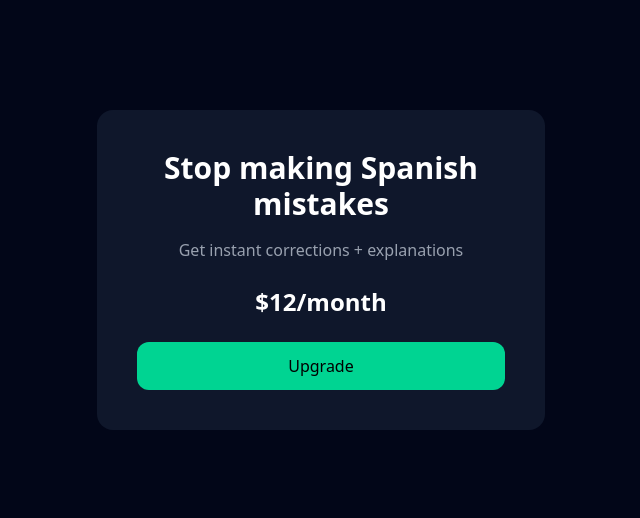
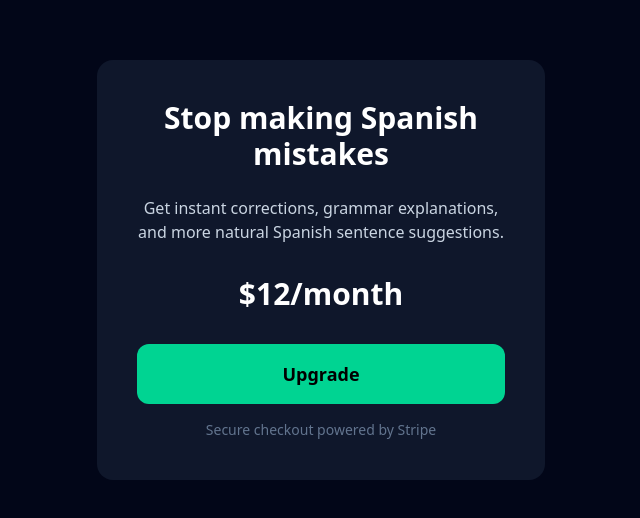
Before and after one commit to griggsbyj176-blip/fluentpath-ai-1, a Next.js app: page /pricing in a window 1280 px wide. Shown: the part 130-648 px from the top of the page, without its empty margins (319-959 px from the left). Built offline with nearby package versions, Linux system fonts and the light colour scheme.

Commit message:
Refactor PricingPage component layout and upgrade logic

```diff
--- a/app/pricing/page.tsx
+++ b/app/pricing/page.tsx
@@ -1,40 +1,31 @@
-"use client";
-
 export default function PricingPage() {
-  const handleUpgrade = async () => {
-    const email = prompt("Enter your email");
-    localStorage.setItem("email", email || "test@test.com");
-
-    const res = await fetch("/api/checkout", {
-      method: "POST",
-    });
-
-    const data = await res.json();
-    window.location.href = data.url;
-  };
-
   return (
-    <main className="min-h-screen bg-slate-950 text-white flex items-center justify-center p-6">
-      <div className="bg-slate-900 p-10 rounded-2xl text-center max-w-md">
-
-        <h1 className="text-3xl font-bold mb-4">
+    <main className="min-h-screen bg-slate-950 text-white px-6 flex items-center justify-center">
+      <section className="bg-slate-900 rounded-2xl p-10 max-w-md w-full text-center">
+        <h1 className="text-3xl font-extrabold mb-6">
           Stop making Spanish mistakes
         </h1>
 
-        <p className="text-gray-400 mb-6">
-          Get instant corrections + explanations
+        <p className="text-slate-300 mb-8">
+          Get instant corrections, grammar explanations, and more natural
+          Spanish sentence suggestions.
         </p>
 
-        <p className="text-2xl font-bold mb-6">$12/month</p>
+        <p className="text-3xl font-bold mb-8">
+          $12/month
+        </p>
 
-        <button
-          onClick={handleUpgrade}
-          className="bg-emerald-400 text-black px-6 py-3 rounded-xl w-full"
+        <a
+          href="https://buy.stripe.com/4gM00ieOX4BrfJb2Xr6sw03"
+          className="block bg-emerald-400 text-black px-8 py-4 rounded-xl font-bold text-lg"
         >
           Upgrade
-        </button>
+        </a>
 
-      </div>
+        <p className="mt-4 text-sm text-slate-500">
+          Secure checkout powered by Stripe
+        </p>
+      </section>
     </main>
   );
 }
```
